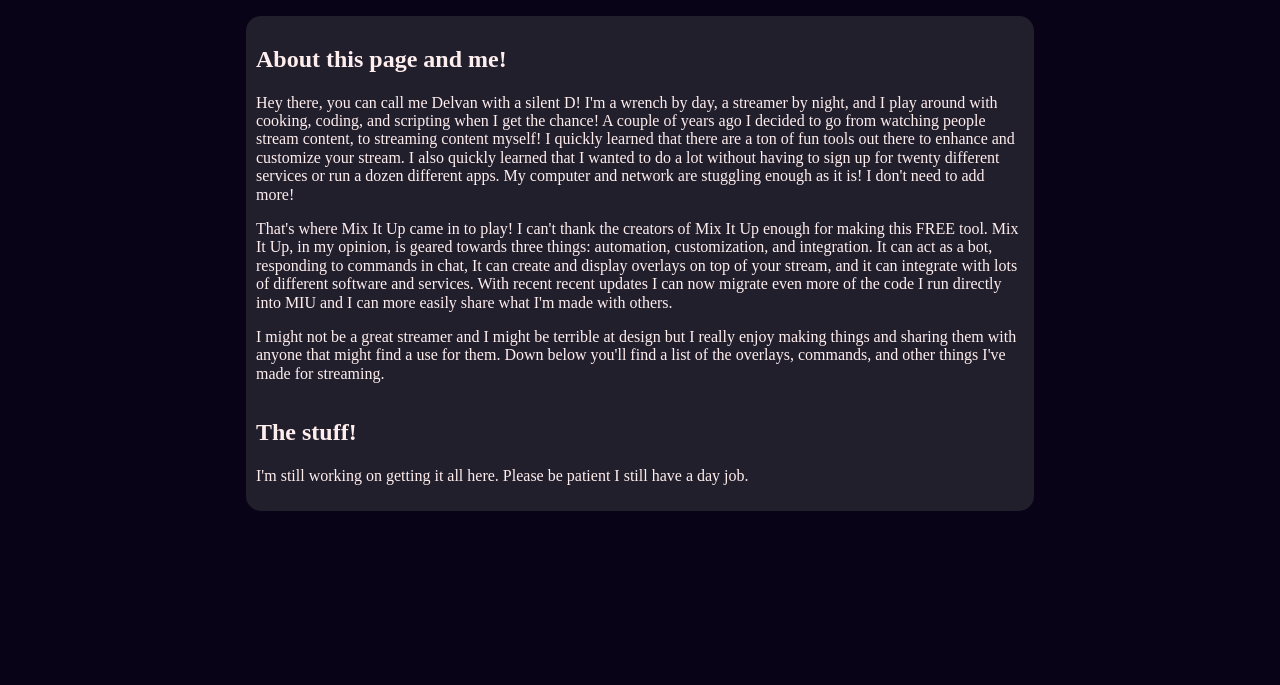
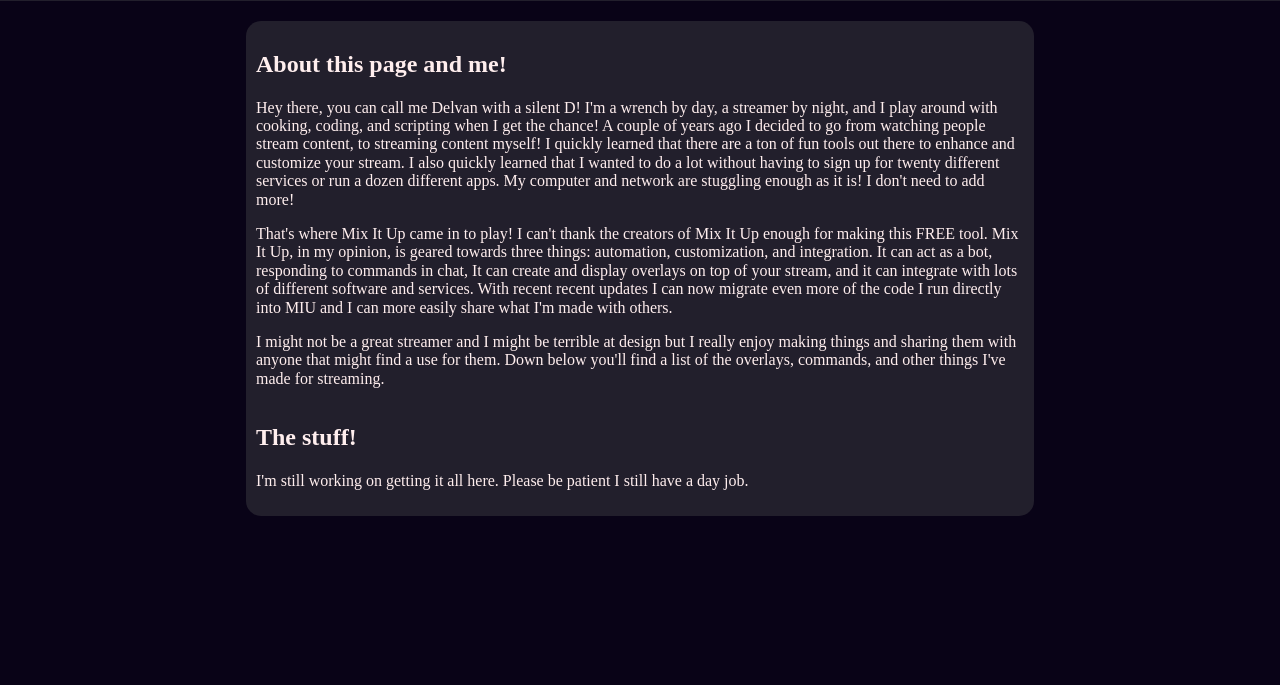
Before and after one commit to TheDelvanD/thedelvand.github.io, a plain HTML site: page index.html in a window 1280 px wide. Shown: the part 115-800 px from the top of the page. Drawn offline with Linux system fonts and the light colour scheme; a web font is replaced by a local one.

Commit message:
Update style.css

```diff
--- a/css/style.css
+++ b/css/style.css
@@ -9,6 +9,9 @@
 
 .body {
     background-color: #090317;
+    width: 100%;
+    height: 100%;
+    padding: 5px 0px;
 }
 
 .mainContent {
```
